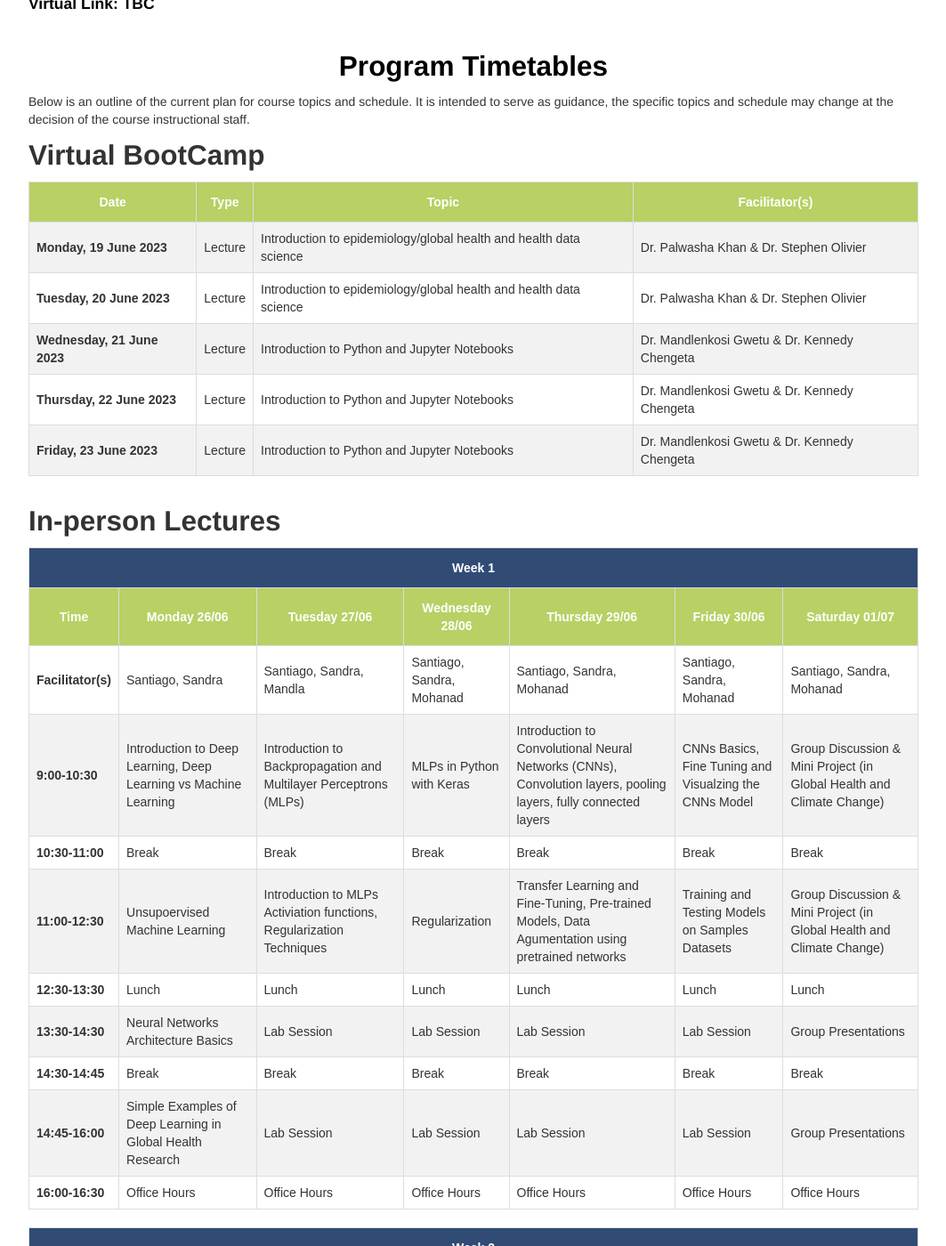
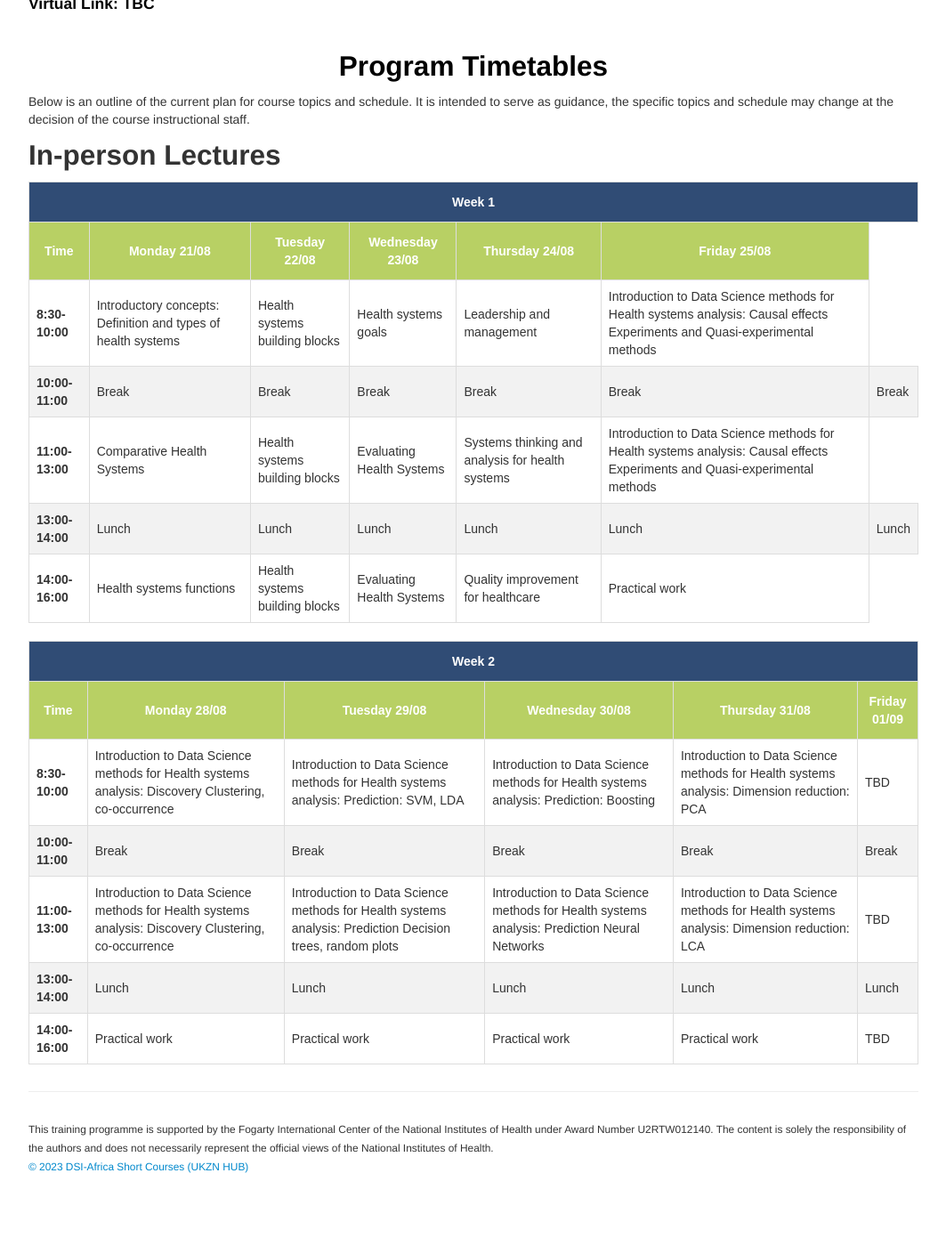
Before and after one commit to hscourseukzn/hscourseukzn.github.io, a Jekyll site: the page built from index.md, in a window 1280 px wide and 1400 px high, scrolled down 558 px. Shown: the whole window at 89% size, without its empty margins (108-1171 px from the left). Built offline with Jekyll 4.4.1, drawn with Linux system fonts in a browser that asks for light colours; after the commit the page ends 1889 px from its top, so only the background shows below that; some of the changed text lies outside the part shown.

Commit message:
Update index.md

```diff
--- a/index.md
+++ b/index.md
@@ -142,7 +142,7 @@ Below is an outline of the current plan for course topics and schedule. It is in
 
 
 
-
+<!--
 <h2>Virtual BootCamp</h2>
 
 <table id="virtual">
@@ -186,7 +186,7 @@ Below is an outline of the current plan for course topics and schedule. It is in
 
 <br>
 
-
+-->
 
 
 
@@ -203,14 +203,13 @@ Below is an outline of the current plan for course topics and schedule. It is in
   </tr>
   <tr>
     <th>Time</th>
-    <th><b>Monday 26/06</b></th>
-    <th><b>Tuesday 27/06</b></th>
-    <th><b>Wednesday 28/06</b></th>
-    <th><b>Thursday 29/06</b></th>
-    <th><b>Friday 30/06</b></th>
-    <th><b>Saturday 01/07</b></th>
+    <th><b>Monday 21/08</b></th>
+    <th><b>Tuesday 22/08</b></th>
+    <th><b>Wednesday 23/08</b></th>
+    <th><b>Thursday 24/08</b></th>
+    <th><b>Friday 25/08</b></th>
   </tr>
-  <tr>
+  <!-- <tr>
     <td><b>Facilitator(s)</b></td>
     <td>Santiago, Sandra</td>
     <td>Santiago, Sandra, Mandla</td>
@@ -218,19 +217,18 @@ Below is an outline of the current plan for course topics and schedule. It is in
     <td>Santiago, Sandra, Mohanad</td>
     <td>Santiago, Sandra, Mohanad</td>
     <td>Santiago, Sandra, Mohanad</td>
-  </tr>
+  </tr> -->
 
   <tr>
-    <td><b>9:00-10:30</b></td>
-    <td>Introduction to Deep Learning, Deep Learning vs Machine Learning</td>
-    <td>Introduction to Backpropagation and Multilayer Perceptrons (MLPs)</td>
-    <td>MLPs in Python with Keras</td>
-    <td>Introduction to Convolutional Neural Networks (CNNs), Convolution layers, pooling layers, fully connected layers</td>
-    <td>CNNs Basics, Fine Tuning and Visualzing the CNNs Model</td>
-    <td>Group Discussion & Mini Project (in Global Health and Climate Change)</td>
+    <td><b>8:30-10:00</b></td>
+    <td>Introductory concepts: Definition and types of health systems</td>
+    <td>Health systems building blocks</td>
+    <td>Health systems goals</td>
+    <td>Leadership and management</td>
+    <td>Introduction to Data Science methods for Health systems analysis: Causal effects Experiments and Quasi-experimental methods</td>
   </tr>
   <tr>
-    <td class="tg-amwm"><b>10:30-11:00</b></td>
+    <td class="tg-amwm"><b>10:00-11:00</b></td>
     <td class="tg-0lax">Break</td>
     <td class="tg-0lax">Break</td>
     <td class="tg-0lax">Break</td>
@@ -239,16 +237,15 @@ Below is an outline of the current plan for course topics and schedule. It is in
     <td class="tg-0lax">Break</td>
   </tr>
   <tr>
-    <td class="tg-amwm"><b>11:00-12:30</b></td>
-    <td class="tg-0lax">Unsupoervised Machine Learning</td>
-    <td class="tg-0lax">Introduction to MLPs Activiation functions, Regularization Techniques</td>
-    <td class="tg-0lax">Regularization</td>
-    <td class="tg-0lax">Transfer Learning and Fine-Tuning, Pre-trained Models, Data Agumentation using pretrained networks</td>
-    <td class="tg-0lax">Training and Testing Models on Samples Datasets</td>
-    <td class="tg-0lax">Group Discussion & Mini Project (in Global Health and Climate Change)</td>
+    <td class="tg-amwm"><b>11:00-13:00</b></td>
+    <td class="tg-0lax">Comparative Health Systems</td>
+    <td class="tg-0lax">Health systems building blocks</td>
+    <td class="tg-0lax">Evaluating Health Systems</td>
+    <td class="tg-0lax">Systems thinking and analysis for health systems</td>
+    <td class="tg-0lax">Introduction to Data Science methods for Health systems analysis: Causal effects Experiments and Quasi-experimental methods</td>
   </tr>
   <tr>
-    <td class="tg-amwm"><b>12:30-13:30</b></td>
+    <td class="tg-amwm"><b>13:00-14:00</b></td>
     <td class="tg-0lax">Lunch</td>
     <td class="tg-0lax">Lunch</td>
     <td class="tg-0lax">Lunch</td>
@@ -257,41 +254,14 @@ Below is an outline of the current plan for course topics and schedule. It is in
     <td class="tg-0lax">Lunch</td>
   </tr>
   <tr>
-    <td class="tg-amwm"><b>13:30-14:30</b></td>
-    <td class="tg-0lax">Neural Networks Architecture Basics</td>
-    <td class="tg-0lax">Lab Session</td>
-    <td class="tg-0lax">Lab Session</td>
-    <td class="tg-0lax">Lab Session</td>
-    <td class="tg-0lax">Lab Session</td>
-    <td class="tg-0lax">Group Presentations</td>
+    <td class="tg-amwm"><b>14:00-16:00</b></td>
+    <td class="tg-0lax">Health systems functions</td>
+    <td class="tg-0lax">Health systems building blocks</td>
+    <td class="tg-0lax">Evaluating Health Systems</td>
+    <td class="tg-0lax">Quality improvement for healthcare</td>
+    <td class="tg-0lax">Practical work</td>
   </tr>
-  <tr>
-    <td class="tg-amwm"><b>14:30-14:45</b></td>
-    <td class="tg-0lax">Break</td>
-    <td class="tg-0lax">Break</td>
-    <td class="tg-0lax">Break</td>
-    <td class="tg-0lax">Break</td>
-    <td class="tg-0lax">Break</td>
-    <td class="tg-0lax">Break</td>
-  </tr>
-  <tr>
-    <td class="tg-amwm"><b>14:45-16:00</b></td>
-    <td class="tg-0lax">Simple Examples of Deep Learning in Global Health Research</td>
-    <td class="tg-0lax">Lab Session</td>
-    <td class="tg-0lax">Lab Session</td>
-    <td class="tg-0lax">Lab Session</td>
-    <td class="tg-0lax">Lab Session</td>
-    <td class="tg-0lax">Group Presentations</td>
-  </tr>
-  <tr>
-    <td><b>16:00-16:30</b></td>
-    <td>Office Hours</td>
-    <td>Office Hours</td>
-    <td>Office Hours</td>
-    <td>Office Hours</td>
-    <td>Office Hours</td>
-    <td>Office Hours</td>
-  </tr>
+
 </table>
 
 <br>
@@ -311,33 +281,33 @@ Below is an outline of the current plan for course topics and schedule. It is in
   </tr>
   <tr>
     <th class="tg-amwm"><b>Time</b></th>
-    <th class="tg-amwm"><b>Monday 03/07</b></th>
-    <th class="tg-amwm"><b>Tuesday 04/07</b></th>
-    <th class="tg-amwm"><b>Wednesday 05/07</b></th>
-    <th class="tg-amwm"><b>Thursday 06/07</b></th>
-    <th class="tg-amwm"><b>Friday 07/07</b></th>
+    <th class="tg-amwm"><b>Monday 28/08</b></th>
+    <th class="tg-amwm"><b>Tuesday 29/08</b></th>
+    <th class="tg-amwm"><b>Wednesday 30/08</b></th>
+    <th class="tg-amwm"><b>Thursday 31/08</b></th>
+    <th class="tg-amwm"><b>Friday 01/09</b></th>
   </tr>
-  <tr>
+  <!-- <tr>
     <td><b>Facilitator(s)</b></td>
     <td>Santiago, Sandra, Mandla, Kennedy</td>
     <td>Santiago, Sandra, Mandla, Kennedy</td>
     <td> Santiago, Sandra, Mandla, Kennedy </td>
     <td>Santiago, Sandra, Mohanad, Gabriel </td>
     <td>Santiago, Sandra, Mohanad, Gabriel </td>
-  </tr>
+  </tr> -->
 
 
 
   <tr>
-    <td class="tg-amwm"><b>9:00-10:30</b></td>
-    <td class="tg-0lax">Introduction to Recurrent Neural Networks (RNNs), Overview of different types of RNNs (vanilla RNNs, LSTM, GRUs)</td>
-    <td class="tg-0lax">RNNs Basics, Gradient flow and backpropagation Through Time (BPTT)</td>
-    <td class="tg-0lax">RNNs Basics Continued (LSTM), LSTM and GRU cells</td>
-    <td class="tg-0lax">Introduction to Transformers and Transfer Learning</td>
-    <td class="tg-0lax">Project Competition</td>
+    <td class="tg-amwm"><b>8:30-10:00</b></td>
+    <td class="tg-0lax">Introduction to Data Science methods for Health systems analysis: Discovery Clustering, co-occurrence</td>
+    <td class="tg-0lax">Introduction to Data Science methods for Health systems analysis: Prediction: SVM, LDA</td>
+    <td class="tg-0lax">Introduction to Data Science methods for Health systems analysis: Prediction: Boosting</td>
+    <td class="tg-0lax">Introduction to Data Science methods for Health systems analysis: Dimension reduction: PCA</td>
+    <td class="tg-0lax">TBD</td>
   </tr>
   <tr>
-    <td class="tg-amwm"><b>10:30-11:00</b></td>
+    <td class="tg-amwm"><b>10:00-11:00</b></td>
     <td class="tg-0lax">Break</td>
     <td class="tg-0lax">Break</td>
     <td class="tg-0lax">Break</td>
@@ -345,15 +315,15 @@ Below is an outline of the current plan for course topics and schedule. It is in
     <td class="tg-0lax">Break</td>
   </tr>
   <tr>
-    <td class="tg-amwm"><b>11:00-12:30</b></td>
-    <td class="tg-0lax">Basic Structure of RNNs and How they work, Application of RNNs in Global Health Research</td>
-    <td class="tg-0lax">RNNs Basics, Gradient flow and backpropagation Through Time (BPTT)</td>
-    <td class="tg-0lax">Implementing a Simple RNN in Python (Tenserflow)</td>
-    <td class="tg-0lax">Pre-Trained models, Fine-Tuning</td>
-    <td class="tg-0lax">Project Competition</td>
+    <td class="tg-amwm"><b>11:00-13:00</b></td>
+    <td class="tg-0lax">Introduction to Data Science methods for Health systems analysis: Discovery Clustering, co-occurrence</td>
+    <td class="tg-0lax">Introduction to Data Science methods for Health systems analysis: Prediction Decision trees, random plots</td>
+    <td class="tg-0lax">Introduction to Data Science methods for Health systems analysis: Prediction Neural Networks </td>
+    <td class="tg-0lax">Introduction to Data Science methods for Health systems analysis: Dimension reduction: LCA</td>
+    <td class="tg-0lax">TBD</td>
   </tr>
   <tr>
-    <td class="tg-amwm"><b>12:30-13:30</b></td>
+    <td class="tg-amwm"><b>13:00-14:00</b></td>
     <td class="tg-0lax">Lunch</td>
     <td class="tg-0lax">Lunch</td>
     <td class="tg-0lax">Lunch</td>
@@ -361,37 +331,14 @@ Below is an outline of the current plan for course topics and schedule. It is in
     <td class="tg-0lax">Lunch</td>
   </tr>
   <tr>
-    <td class="tg-amwm"><b>13:30-14:30</b></td>
-    <td class="tg-0lax">Lab Session</td>
-    <td class="tg-0lax">Lab Session</td>
-    <td class="tg-0lax">Lab Session</td>
-    <td class="tg-0lax">Lab Session</td>
-    <td class="tg-0lax">Course Evaluation</td>
+    <td class="tg-amwm"><b>14:00-16:00</b></td>
+    <td class="tg-0lax">Practical work</td>
+    <td class="tg-0lax">Practical work</td>
+    <td class="tg-0lax">Practical work</td>
+    <td class="tg-0lax">Practical work</td>
+    <td class="tg-0lax">TBD</td>
   </tr>
-  <tr>
-    <td class="tg-amwm"><b>14:30-14:45</b></td>
-    <td class="tg-0lax">Break</td>
-    <td class="tg-0lax">Break</td>
-    <td class="tg-0lax">Break</td>
-    <td class="tg-0lax">Break</td>
-    <td class="tg-0lax">Break</td>
-  </tr>
-  <tr>
-    <td class="tg-amwm"><b>14:45-16:00</b></td>
-    <td class="tg-0lax">Lab Session</td>
-    <td class="tg-0lax">Lab Session</td>
-    <td class="tg-0lax">Lab Session</td>
-    <td class="tg-0lax">Lab Session</td>
-    <td class="tg-0lax">Closing Ceremony</td>
-  </tr>
-  <tr>
-    <td class="tg-amwm"><b>16:00-16:30</b></td>
-    <td class="tg-0lax">Office Hours</td>
-    <td class="tg-0lax">Office Hours</td>
-    <td class="tg-0lax">Office Hours</td>
-    <td class="tg-0lax">Office Hours</td>
-    <td class="tg-0lax">Closing Ceremony</td>
-  </tr>
+
 </table>
 
 </body>
```
